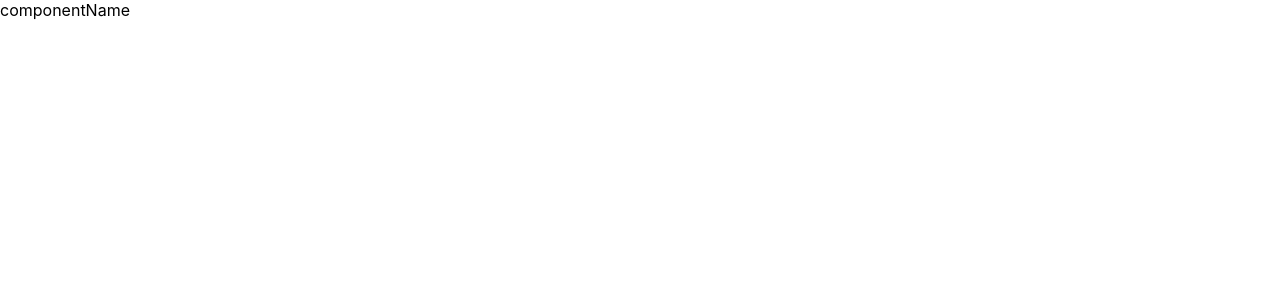
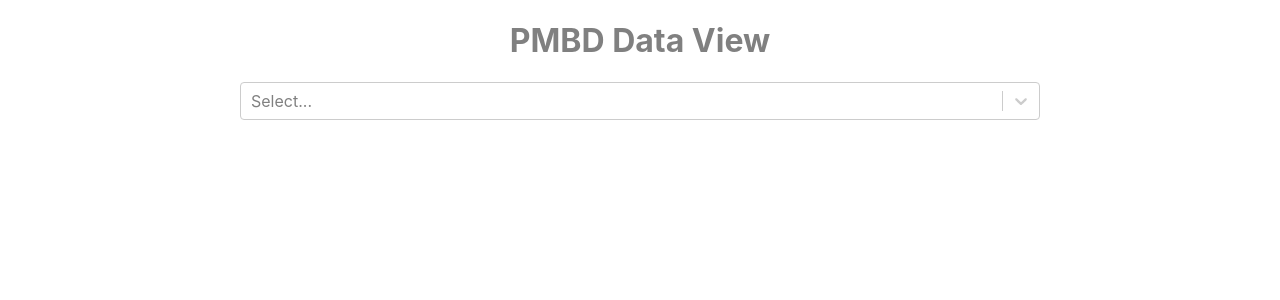
Before and after one commit to Moonjunyoung/atgwebproject, a React (Create React App) app: page / in a window 1280 px wide. Shown: the top 300 px of the page. Built offline with nearby package versions, Linux system fonts and the light colour scheme.

Commit message:
ComponentNameList view add
add Component

```diff
--- a/package.json
+++ b/package.json
@@ -8,7 +8,8 @@
     "react-dom": "^16.10.2",
     "react-scripts": "3.2.0",
     "react-select": "^3.0.8",
-    "redux": "^4.0.4"
+    "redux": "^4.0.4",
+    "styled-components": "^4.4.0"
   },
   "scripts": {
     "start": "react-scripts start",
--- a/src/Components/ComponentNameListView.js
+++ b/src/Components/ComponentNameListView.js
@@ -1,7 +1,33 @@
 import React, { useState } from 'react'
+import Select from 'react-select'
+import '../css/ComponentNameListView.css'
+
+const customStyles = {
+  option: (provided, state) => ({
+    ...provided,
+    borderBottom: '1px dotted pink',
+    color: state.isSelected ? 'red' : 'blue',
+    padding: 20
+  })
+}
 
 const ComponentNameListView = () => {
-  return <>componentName</>
+  const handleSelect = newvalue => {
+    console.log(newvalue)
+  }
+
+  return (
+    <div>
+      <Select
+        onChange={handleSelect}
+        isMulti
+        name='colors'
+        styles={customStyles}
+        className='basic-multi-select'
+        classNamePrefix='select'
+      />
+    </div>
+  )
 }
 
 export default ComponentNameListView
--- a/src/Container/MainContainer.js
+++ b/src/Container/MainContainer.js
@@ -1,9 +1,16 @@
 import React from 'react'
 import ComponentNameListView from '../Components/ComponentNameListView'
+import styled, { css } from 'styled-components'
+
+const Title = styled.h1`
+  text-align: center;
+  color: grey;
+`
 
 const MainContainer = () => {
   return (
     <>
+      <Title>PMBD Data View</Title>
       <ComponentNameListView />
     </>
   )
--- /dev/null
+++ b/src/css/ComponentNameListView.css
@@ -0,0 +1,4 @@
+.basic-multi-select {
+  width: 800px;
+  margin: 0 auto;
+}
```
Also changed, not shown: 1 other file (tests, documents, lock files or other folders).
